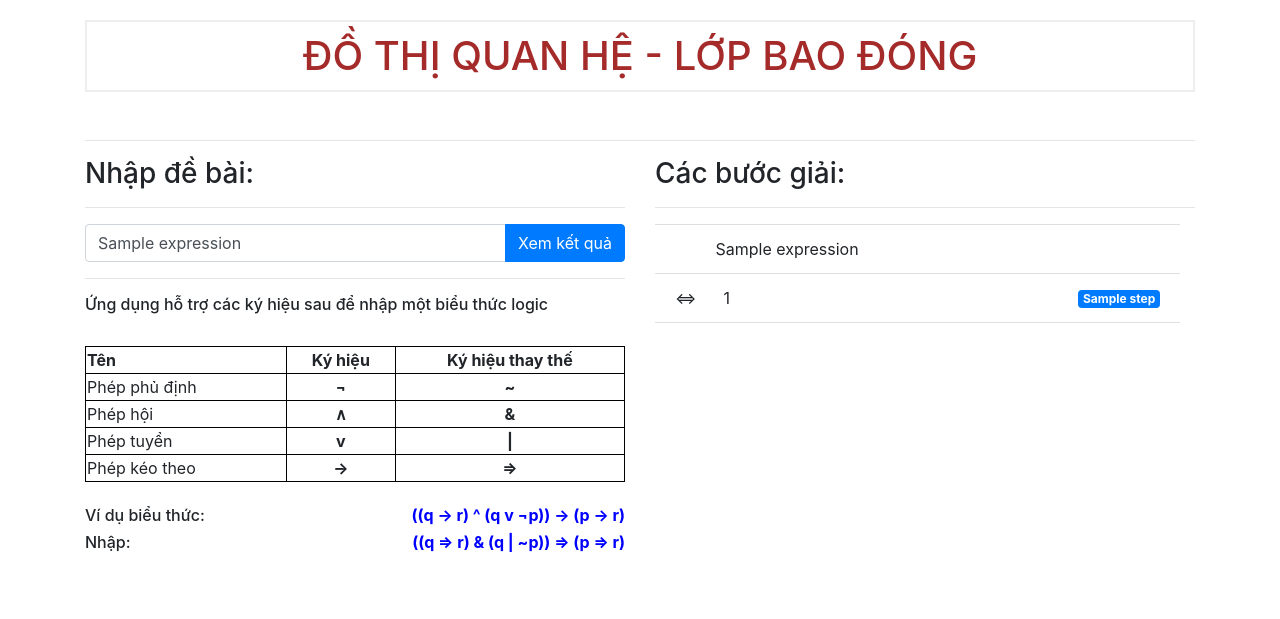
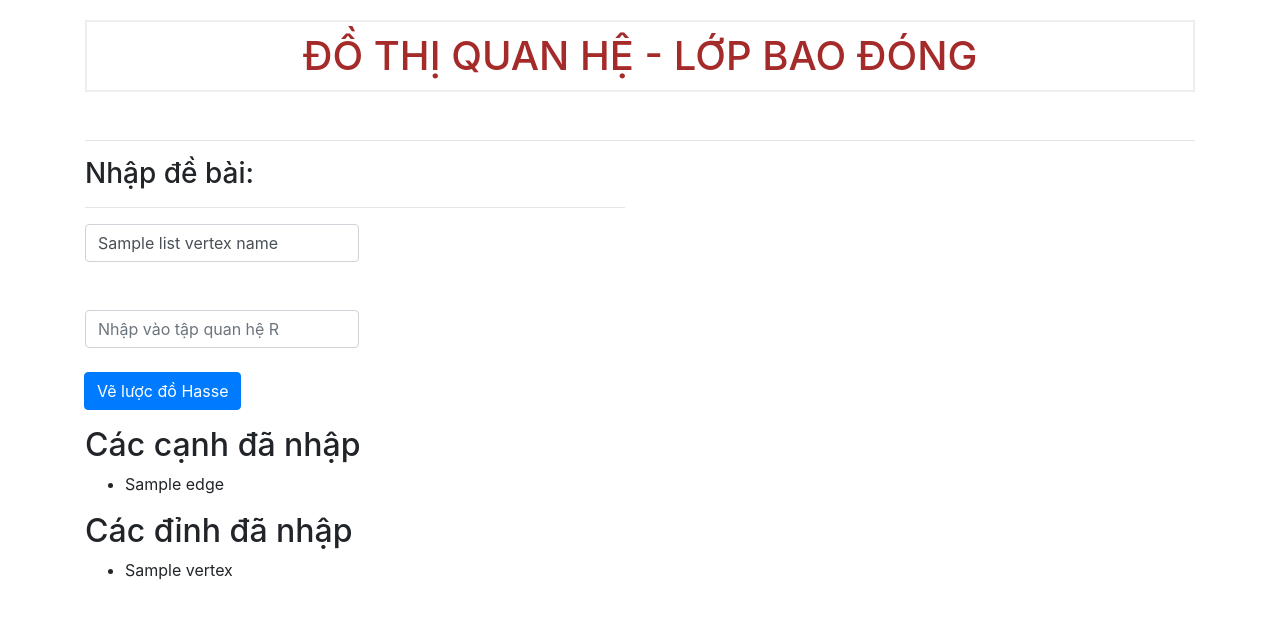
Before and after one commit to thonh16/simplify-discrete-math, a Flask app: template templates/graph/index.html in a window 1280 px wide. Shown: the top 619 px of the page. Run offline with Flask 3, Linux system fonts and the light colour scheme; the template is opened without the code that fills it: most values are stand-ins (such as "Sample title", 1, 10 or a date in 2020); some libraries are stand-ins or nearby versions.

Commit message:
Add code

```diff
--- a/app.py
+++ b/app.py
@@ -3,14 +3,19 @@ import traceback
 from functools import reduce
 from pprint import pprint
 
-from flask import Flask, render_template, request
+from flask import Flask, render_template, request, session
 from sympy import And, Implies, Nor, Not, Or, Symbol, init_printing
 from sympy.printing.mathml import mathml, print_mathml
 
 from logic.expression.logic_simplify import logic_simplify_expr_string
+from logic.graph.rule import create_digraph, visualize_graph
+from collections import OrderedDict
+import networkx as nx
+
 
 if __name__ == "__main__":
     app = Flask(__name__)
+    app.secret_key = 'u0dyD1wR1BLcYWa'
 
     fns = [
         lambda text: re.sub(r'\=\>', '→', text),
@@ -74,25 +79,35 @@ if __name__ == "__main__":
         return render_template('expression/index.html')
 
 
-    @app.route('/graph')
-    def indexGraph():
-        args = request.args
-        if "expression" in args:
-            expression = args.get("expression")
-            # expr_str_1 = '((p => q) & p) => q'
-            # expr_str_1 = '(p | q) & ~(~p & q)'
+    @app.route('/graph', methods=['GET', 'POST'])
+    def graph_input():
+        edges = []  # Initialize empty list to store edges
+        vertexes = []
+
+        if request.method == 'GET':
+            return render_template('graph/index.html', edges=edges)
+        else:
             try:
-                pprint(expression)
-                _, rules, results = logic_simplify_expr_string(expression)
-                steps = []
-                for i, _ in enumerate(rules):
-                    print (results[i])
-                    steps.append([replace(results[i]), rules[i]])
-                return render_template('graph/index.html', steps=steps, expression=expression, _expression=replace(expression))
+                args = request.form
+                list_vertex_name = args.get("list_vertex_name")
+                list_edge_name = args.get("list_edge_name")
+                if list_vertex_name == "" or list_edge_name == "":
+                    return render_template('graph/index.html', error="Invalid Input")
+                else:
+                    list_vertex_name = list_vertex_name.split(" ")
+                    for vertex in list_vertex_name:
+                        vertexes.append(vertex)
+
+
+                    list_edge_name = list_edge_name.split(" ")
+                    for edge in list_edge_name:
+                        edges.append(edge)
+                    num_edges = len(list_edge_name)
+                    image_path = create_digraph(num_edges, list_edge_name)
+                    print(image_path)
+                return render_template('graph/index.html', edges=edges, button_text='Giải bài toán', vertexes=vertexes, pos="Image")
             except Exception as ex:
                 traceback(ex)
-                return render_template('graph/index.html', error="Invalid expression")
-
-        return render_template('graph/index.html')
+                return render_template('graph/index.html', error="Invalid Input")
 
     app.run(debug=True, host="0.0.0.0", port=9999)
--- a/templates/graph/index.html
+++ b/templates/graph/index.html
@@ -8,6 +8,7 @@
     <link rel="stylesheet" href="https://cdn.jsdelivr.net/npm/bootstrap@4.3.1/dist/css/bootstrap.min.css"
         integrity="sha384-ggOyR0iXCbMQv3Xipma34MD+dH/1fQ784/j6cY/iJTQUOhcWr7x9JvoRxT2MZw1T" crossorigin="anonymous">
     <link rel="stylesheet" href="{{ url_for('static', filename= 'css/style.css') }}">
+    <script src="https://cdnjs.cloudflare.com/ajax/libs/vis/4.21.0/vis.min.js"></script>
     <title>Document</title>
 </head>
 
@@ -27,82 +28,52 @@
             <div class="col-lg-6">
                 <h3>Nhập đề bài:</h3>
                 <hr>
-                <form action="./" method="get">
                 <div class="input-group mb-3">
-                        {% if expression %}
-                        <input type="text" class="form-control" value="{{ expression }}" placeholder="Nhập biểu thức"
-                            aria-label="Nhập biểu thức" aria-describedby="button-addon" name="expression">
+                    <form action="/graph" method="post">
+                        {% if list_vertex_name %}
+                        <input type="text" class="form-control" value="{{ list_vertex_name }}" placeholder="Nhập vào tập đỉnh"
+                            aria-label="Nhập vào tập đỉnh" aria-describedby="button-addon" name="list_vertex_name">
+                        <br>
                             {% else %}
-                        <input type="text" class="form-control" placeholder="Nhập biểu thức" aria-label="Nhập biểu thức"
-                            aria-describedby="button-addon" name="expression">
+                        <input type="text" class="form-control" placeholder="Nhập vào tập đỉnh" aria-label="Nhập vào tập đỉnh"
+                            aria-describedby="button-addon" name="list_vertex_name">
                         {% endif %}
+                        <br>
+                        <input type="text" class="form-control" name="list_edge_name" placeholder="Nhập vào tập quan hệ R">
+                        <br>
                         <div class="input-group-append">
-                            <button class="btn btn-primary" type="submit" id="button-addon2">Xem kết quả</button>
-                        </div>
-                    </div>
-                    <hr>
-                    <div class="row">
-                        <div class="col-lg-12">
-                            <h6>Ứng dụng hỗ trợ các ký hiệu sau để nhập một biểu thức logic</h6>
-                            <br>
-                            <table>
-                                <thead>
-                                    <tr>
-                                        <th>Tên</th>
-                                        <th style="text-align: center;">Ký hiệu</th>
-                                        <th style="text-align: center;">Ký hiệu thay thế</th>
-                                    </tr>
-                                </thead>
-                                <tbody>
-                                    <tr>
-                                        <td>Phép phủ định</td>
-                                        <td style="text-align: center;"><b>¬</b></td>
-                                        <td style="text-align: center;"><b>~</b></td>
-                                    </tr>
-                                    <tr>
-                                        <td>Phép hội</td>
-                                        <td style="text-align: center;"><b>∧</b></td>
-                                        <td style="text-align: center;"><b>&</b></td>
-                                    </tr>
-                                    <tr>
-                                        <td>Phép tuyển</td>
-                                        <td style="text-align: center;"><b>v</b></td>
-                                        <td style="text-align: center;"><b>|</b></td>
-                                    </tr>
-                                    <tr>
-                                        <td>Phép kéo theo</td>
-                                        <td style="text-align: center;"><b>→</b></td>
-                                        <td style="text-align: center;"><b>=></b></td>
-                                    </tr>
-                                </tbody>
-                            </table>
-                            <br>
-                            <h6>Ví dụ biểu thức: <quote>((q → r) ^ (q v ¬p)) → (p → r)</quote>
-                            </h6>
-                            <h6>Nhập: <quote>((q => r) & (q | ~p)) => (p => r)</quote>
-                            </h6>
-                        </div>
+                            <button class="btn btn-primary" type="submit" id="button-addon2">Vẽ lược đồ Hasse</button>
                         </div>
                     </form>
                 </div>
-            {% if steps %}
-            <div class="col-lg-6">
-                <h3>Các bước giải:</h3>
-                <hr>
-                <ul class="list-group col-lg-12">
-                    <li class="list-group-item">
-                        <span class="result">&nbsp;&nbsp;&nbsp;&nbsp;&nbsp;&nbsp;&nbsp;&nbsp;
-                            {{ _expression | safe }}</span>
-                    </li>
-                    {% for step in steps %}
-                    <li class="list-group-item">
-                        <span class="result">&#8660; &nbsp;&nbsp;&nbsp;&nbsp; {{ step[0] | safe }}</span>
-                        <span class="rule badge badge-primary">{{ step[1] }}</span>
-                    </li>
+
+                {% if edges %}
+                    <h2>Các cạnh đã nhập</h2>
+                    <ul>
+                        {% for edge in edges %}
+                            <li>{{ edge }}</li>
                         {% endfor %}
                     </ul>
+
+                    <h2>Các đỉnh đã nhập</h2>
+                    <ul>
+                        {% for vertex in vertexes %}
+                            <li>{{ vertex }}</li>
+                        {% endfor %}
+                    </ul>
+                {% endif %}
+
+                {% if pos %}
+                    <h2>Lược đồ Hasse</h2>
+                    <img src="/static/images/origin_image.png" alt="Graph Visualization">
+                {% endif %}
+
+                {% if button_text %}
+                    <div class="input-group-append">
+                        <button class="btn btn-primary" type="submit" id="button-addon2">Kiểm tra các tính chất</button>
                     </div>
                 {% endif %}
+            </div>
         </div>
     </div>
 </body>
```
Also changed, not shown: logic/graph/rule.py (+76 -0 lines). Lines whose indentation alone changed are shown as unchanged.
